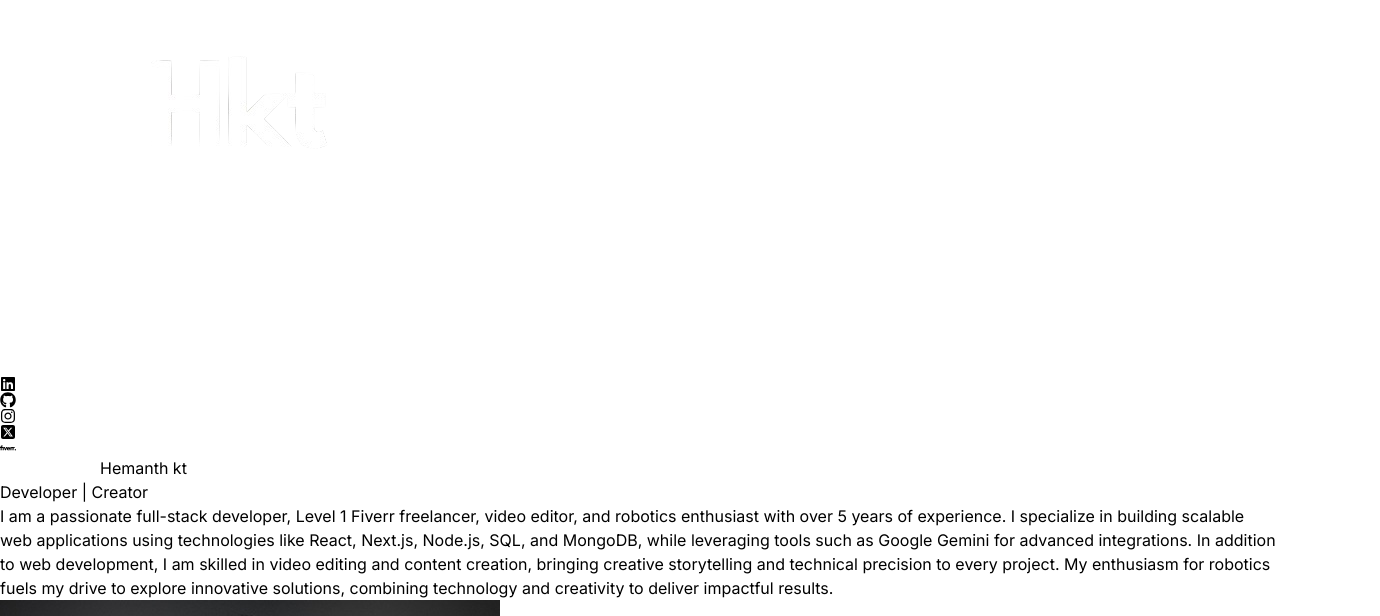
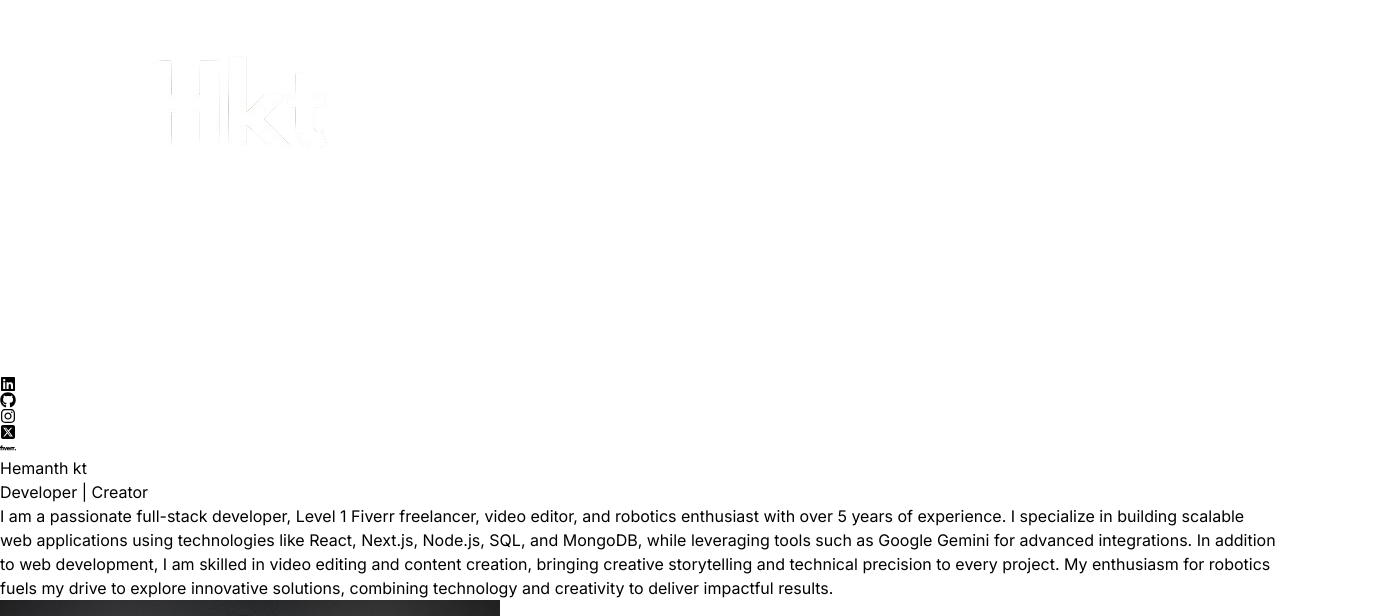
Before and after one commit to hemanthkt/Portfolio, a React (Vite) app: page / in a window 1280 px wide. Shown: the part 124-740 px from the top of the page, 1380 px wide, since content can reach past the window. Built offline with nearby package versions, Linux system fonts and the light colour scheme.

Commit message:
adds animation to hero section

```diff
--- a/src/components/Hero.jsx
+++ b/src/components/Hero.jsx
@@ -1,7 +1,17 @@
 import React from "react";
 import profilePic from "../assets/kevinRushProfile.jpg";
 import { HERO_CONTENT } from "../constants";
-import { motion } from "motion/react";
+import { delay, motion } from "framer-motion";
+
+const container = (delay) => ({
+  hidden: { x: 100, opacity: 0 },
+  visible: {
+    x: 0,
+    opacity: 1,
+    transition: { duration: 0.5, delay: delay },
+  },
+});
+
 function Hero() {
   return (
     <div className="border-b border-neutral-900 pb-4 lg:mb-35">
@@ -9,23 +19,42 @@ function Hero() {
         <div className="w-full lg:w-1/2">
           <div className="flex flex-col items-center lg:items-start">
             <motion.h1
-              animate={{ x: 100 }}
+              variants={container(0)}
+              initial="hidden"
+              animate="visible"
               className="pb-16 text-6xl font-thin tracking-tight lg:mt-16 lg:text-8xl"
             >
               Hemanth kt
             </motion.h1>
-            <span className="bg-gradient-to-r from-pink-300 via-slate-500 to-purple-500 bg-clip-text text-3xl tracking-tight text-transparent ">
+            <motion.span
+              variants={container(0.5)}
+              initial="hidden"
+              animate="visible"
+              className="bg-gradient-to-r from-pink-300 via-slate-500 to-purple-500 bg-clip-text text-3xl tracking-tight text-transparent "
+            >
               Developer | Creator
-            </span>
+            </motion.span>
 
-            <p className="my-2 max-w-xl py-6 font-light tracking-tighter">
+            <motion.p
+              variants={container(1)}
+              initial="hidden"
+              animate="visible"
+              className="my-2 max-w-xl py-6 font-light tracking-tighter"
+            >
               {HERO_CONTENT}
-            </p>
+            </motion.p>
           </div>
         </div>
         <div className="w-full lg:w-1/2 lg:p-8">
           <div className="flex justify-center">
-            <img className="rounded-2xl" src={profilePic} alt="" />
+            <motion.img
+              initial={{ x: 100, opacity: 0 }}
+              animate={{ x: 0, opacity: 1 }}
+              transition={{ duration: 1, delay: 1.2 }}
+              className="rounded-2xl"
+              src={profilePic}
+              alt=""
+            />
           </div>
         </div>
       </div>
```
